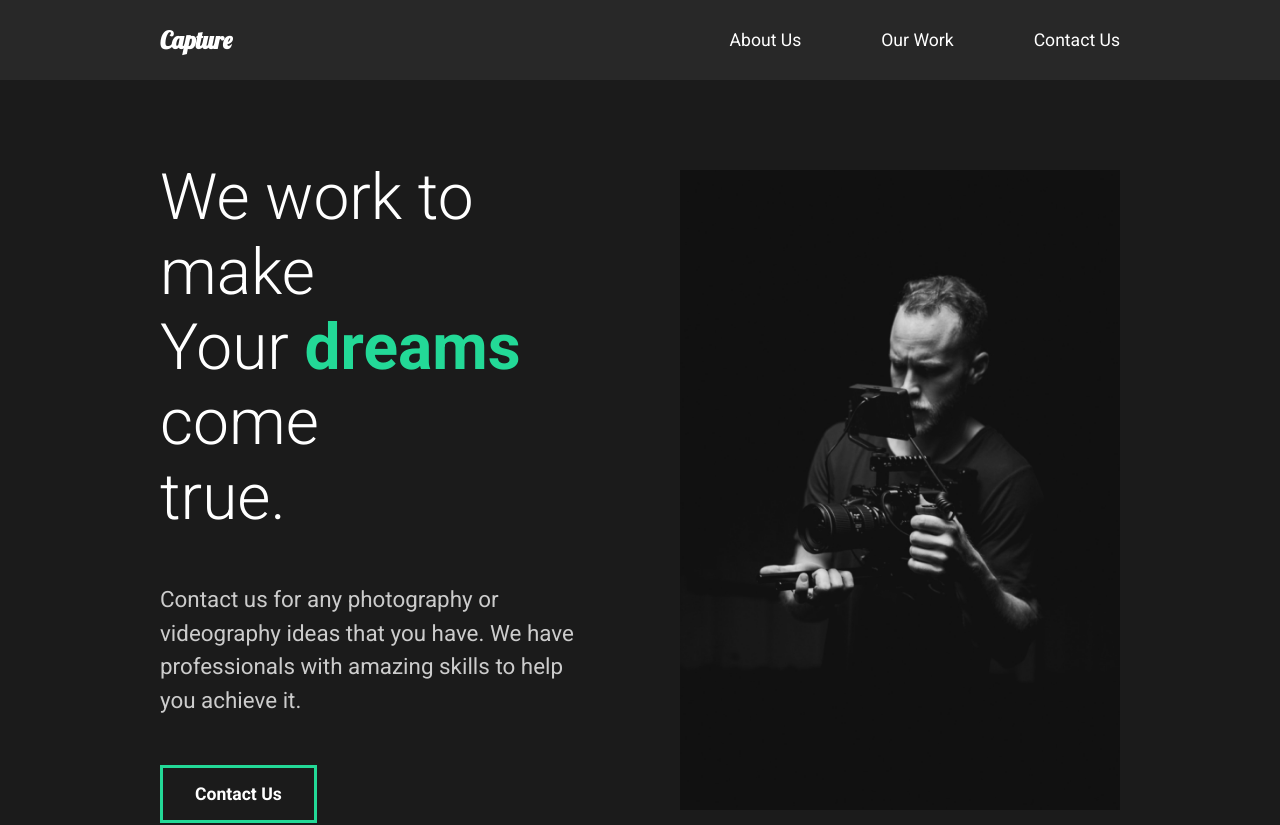
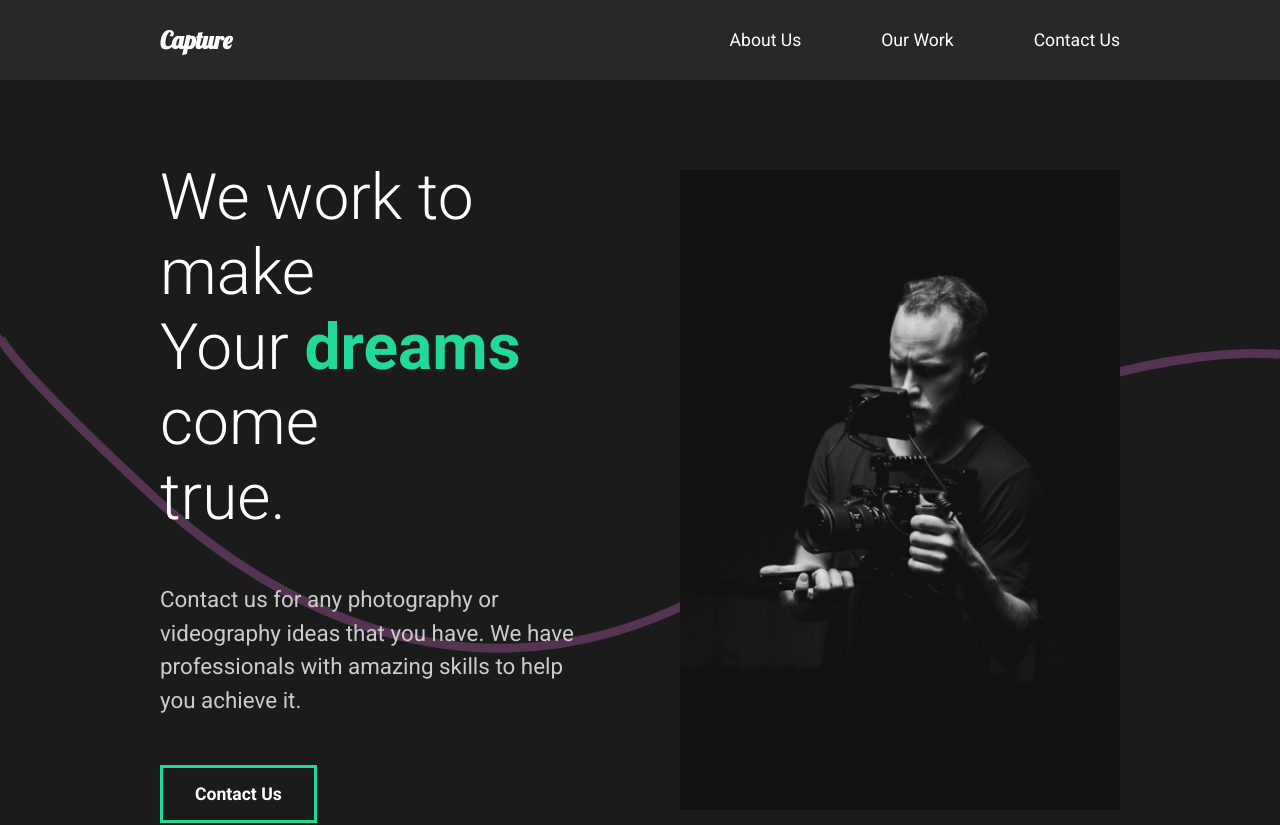
Before and after one commit to Mridul2820/capture-portofolio, a React (Create React App) app: page / in a window 1280 px wide. Shown: the top 825 px of the page. Built offline with nearby package versions, Linux system fonts and the light colour scheme.

Commit message:
wave svg line animation

```diff
--- a/src/components/AboutSection.js
+++ b/src/components/AboutSection.js
@@ -1,5 +1,6 @@
 import React from 'react'
 import home1 from '../images/home1.png';
+import Wave from "./Wave";
 
 import { StyledBase, StyledDescription, StyledImage, StyledHide } from "../styles";
 
@@ -38,6 +39,7 @@ const AboutSection = () => {
             <StyledImage>
                 <motion.img variants={photoAnim} src={home1} alt="The guy with cammera"/>
             </StyledImage>
+            <Wave />
         </StyledBase>
     )
 }
--- /dev/null
+++ b/src/components/Wave.js
@@ -0,0 +1,30 @@
+import { motion } from "framer-motion";
+import styled from 'styled-components';
+
+const Wave = () => {
+    return(
+        <StyleWaveSvg
+            viewBox="0 0 1440 363"
+            fill="none"
+            xmlns="http://www.w3.org/2000/svg"
+        >
+        <motion.path
+            initial={{ pathLength: 0, pathOffset: 1 }}
+            animate={{ pathLength: 1, pathOffset: 0 }}
+            transition={{duration: 1}}
+            d="M1440 27.4774C1352.73 19.8184 1122.41 49.0556 899.331 227.276C620.48 450.052 354.282 355.647 170.328 185.318C23.165 49.0556 -4.21721 8.32998 0.487081 5"
+            stroke="#D96ED4"
+            strokeOpacity="0.3"
+            strokeWidth="10"
+        />
+        </StyleWaveSvg>
+    )
+}
+
+const StyleWaveSvg = styled.svg`
+    position: absolute;
+    left: 0;
+    z-index: 1;
+`
+
+export default Wave
--- a/src/styles.js
+++ b/src/styles.js
@@ -13,6 +13,7 @@ export const StyledBase = styled.div`
 export const StyledDescription = styled.div`
     flex: 1;
     padding-right: 5rem;
+    z-index: 2;
 
     h2 {
         font-weight: lighter;
@@ -22,6 +23,7 @@ export const StyledDescription = styled.div`
 export const StyledImage = styled.div`
     flex: 1;
     overflow: hidden;
+    z-index: 2;
 
     img {
         width: 100%;
```
